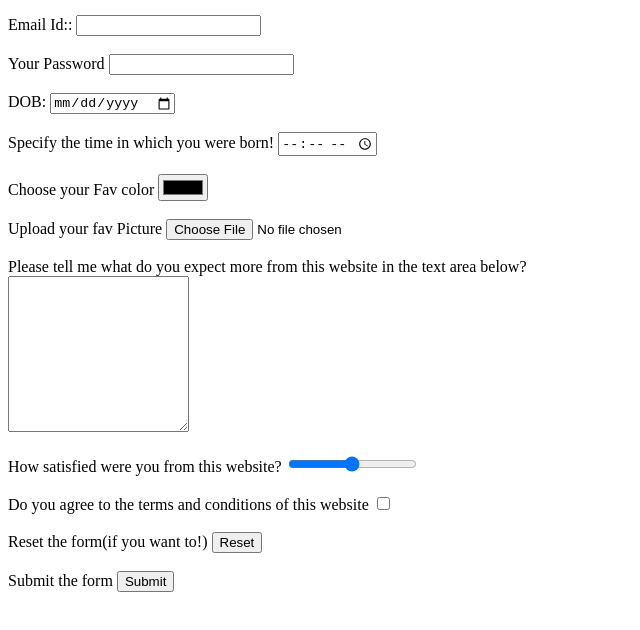
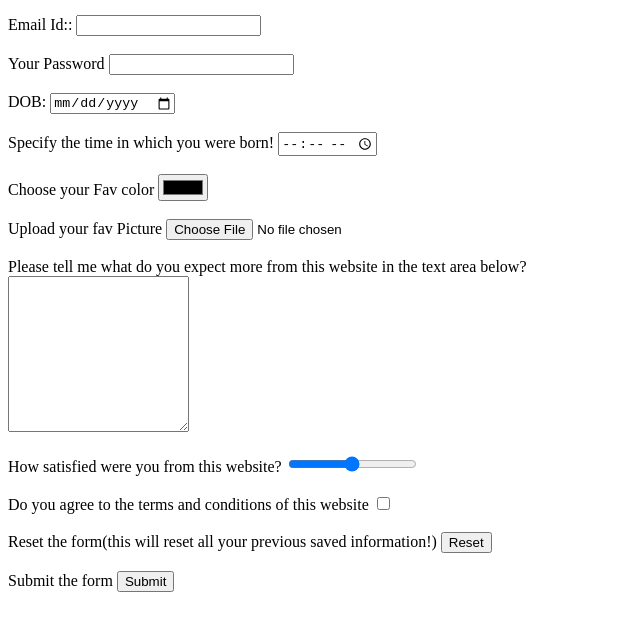
Before and after one commit to navyakhandelwal/cv, a plain HTML site: page feedback.html in a window 1280 px wide. Shown: the part 104-734 px from the top of the page, without its empty margins (0-640 px from the left). Drawn offline with Linux system fonts and the light colour scheme.

Commit message:
Update feedback.html

```diff
--- a/feedback.html
+++ b/feedback.html
@@ -48,7 +48,7 @@
       <input type="checkbox" name="agree?-" value="">
       <br>
       <br>
-      <label>Reset the form(if you want to!)</label>
+      <label>Reset the form(this will reset all your previous saved information!)</label>
       <input type="reset" name="Reset?-">
       <br>
       <br>
```
